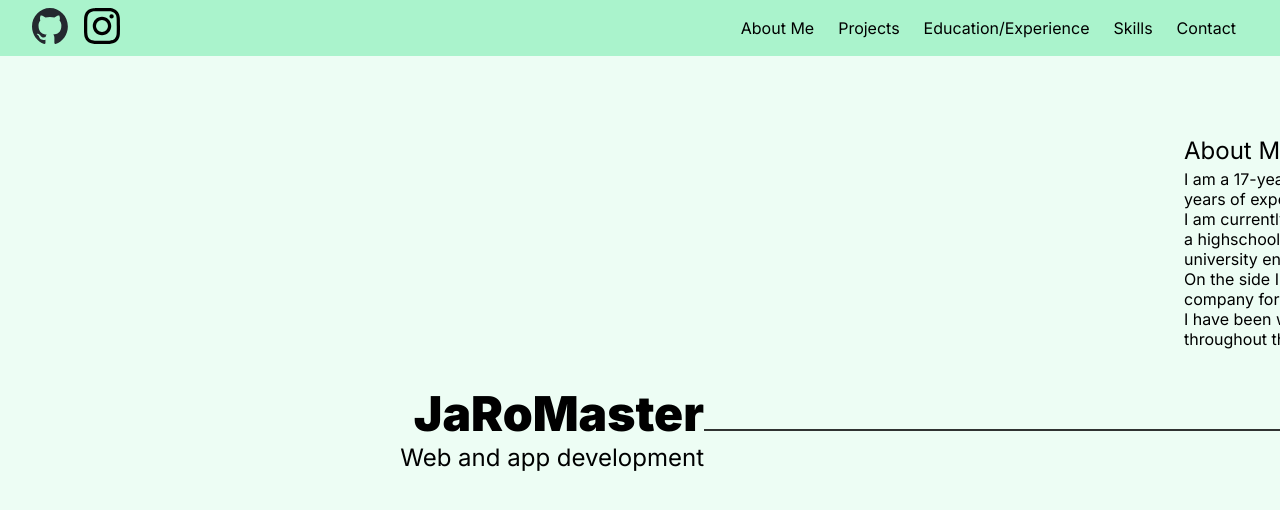
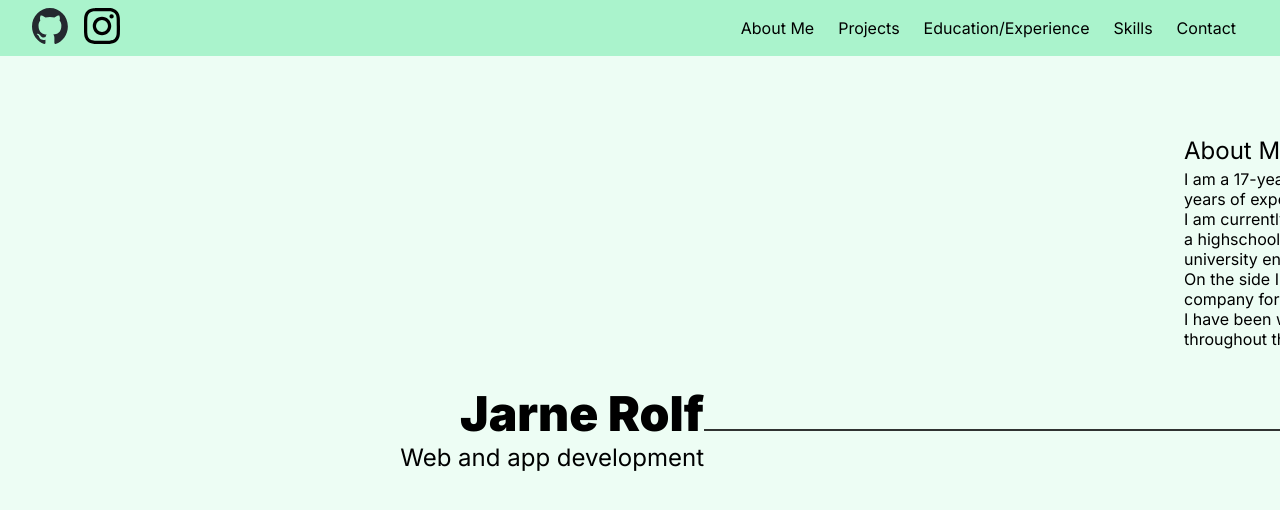
Before and after one commit to JaRoMasterDev/portfolio, a Next.js app in the folder portfolio/: page / in a window 1280 px wide. Shown: the top 510 px of the page. Built offline with nearby package versions, Linux system fonts and the light colour scheme.

Commit message:
Changed name and removed dark theme

```diff
--- a/portfolio/src/app/globals.css
+++ b/portfolio/src/app/globals.css
@@ -8,7 +8,7 @@
   --accent: #19b863;
 }
 
-@media (prefers-color-scheme: dark) {
+/* @media (prefers-color-scheme: dark) {
   :root {
     --text: #edfdf4;
     --background: #000000;
@@ -16,7 +16,7 @@
     --secondary: #010402;
     --accent: #7dedb1;
   }
-}
+} */
 
 * {
   box-sizing: border-box;
--- a/portfolio/src/app/layout.tsx
+++ b/portfolio/src/app/layout.tsx
@@ -6,7 +6,7 @@ import Head from "next/head";
 const inter = Inter({ subsets: ["latin"] });
 
 export const metadata: Metadata = {
-  title: "JaRoMaster - Web and App development",
+  title: "Jarne Rolf - Web and app development",
   // description: "Generated by create next app",
 };
 
--- a/portfolio/src/app/page.tsx
+++ b/portfolio/src/app/page.tsx
@@ -10,7 +10,7 @@ export default function Home() {
       <NavBar />
       <section className={styles.content}>
         <div className={styles.title}>
-          <h1>JaRoMaster</h1>
+          <h1>Jarne Rolf</h1>
           <h2>Web and app development</h2>
         </div>
         <div className={styles.container}>
```
